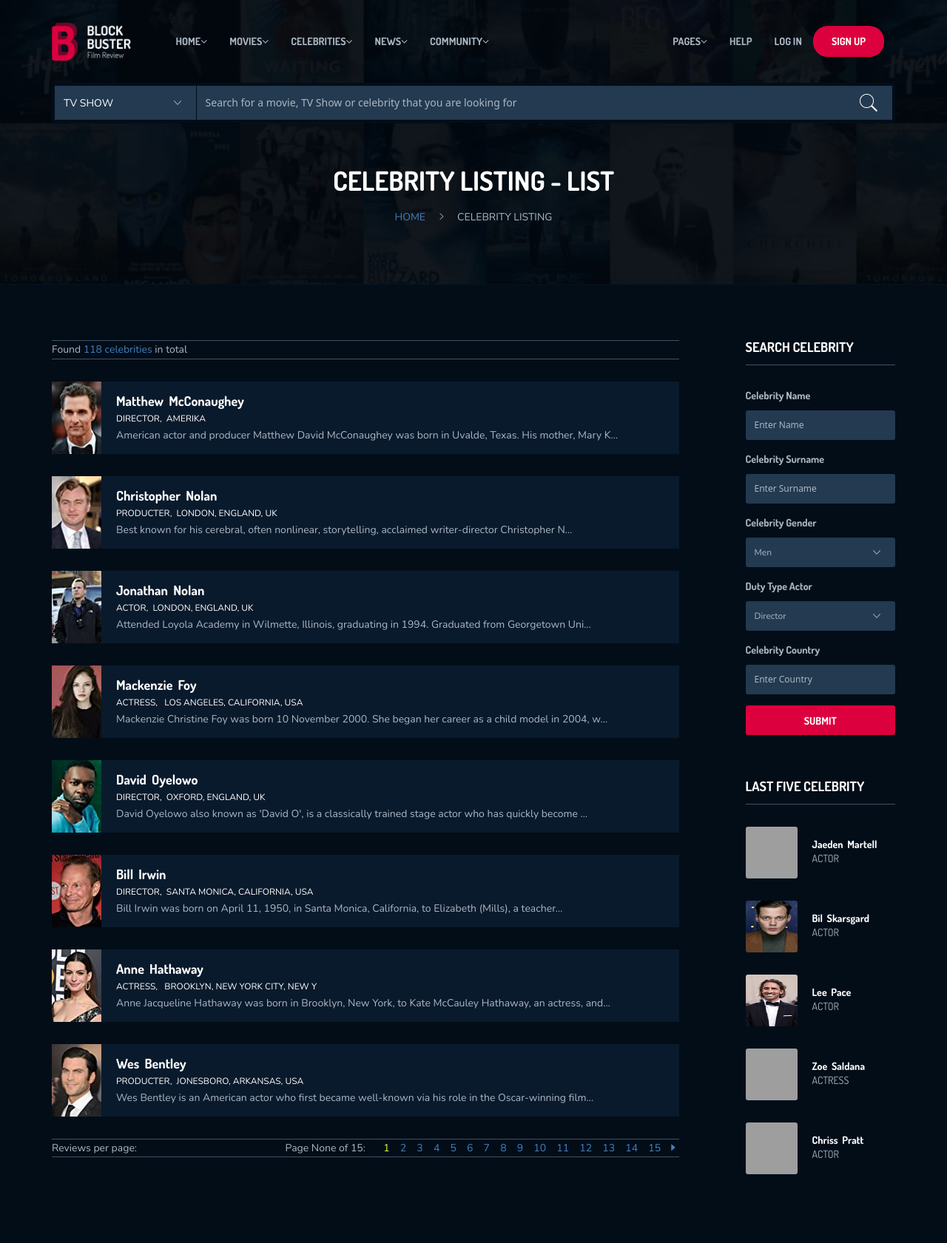
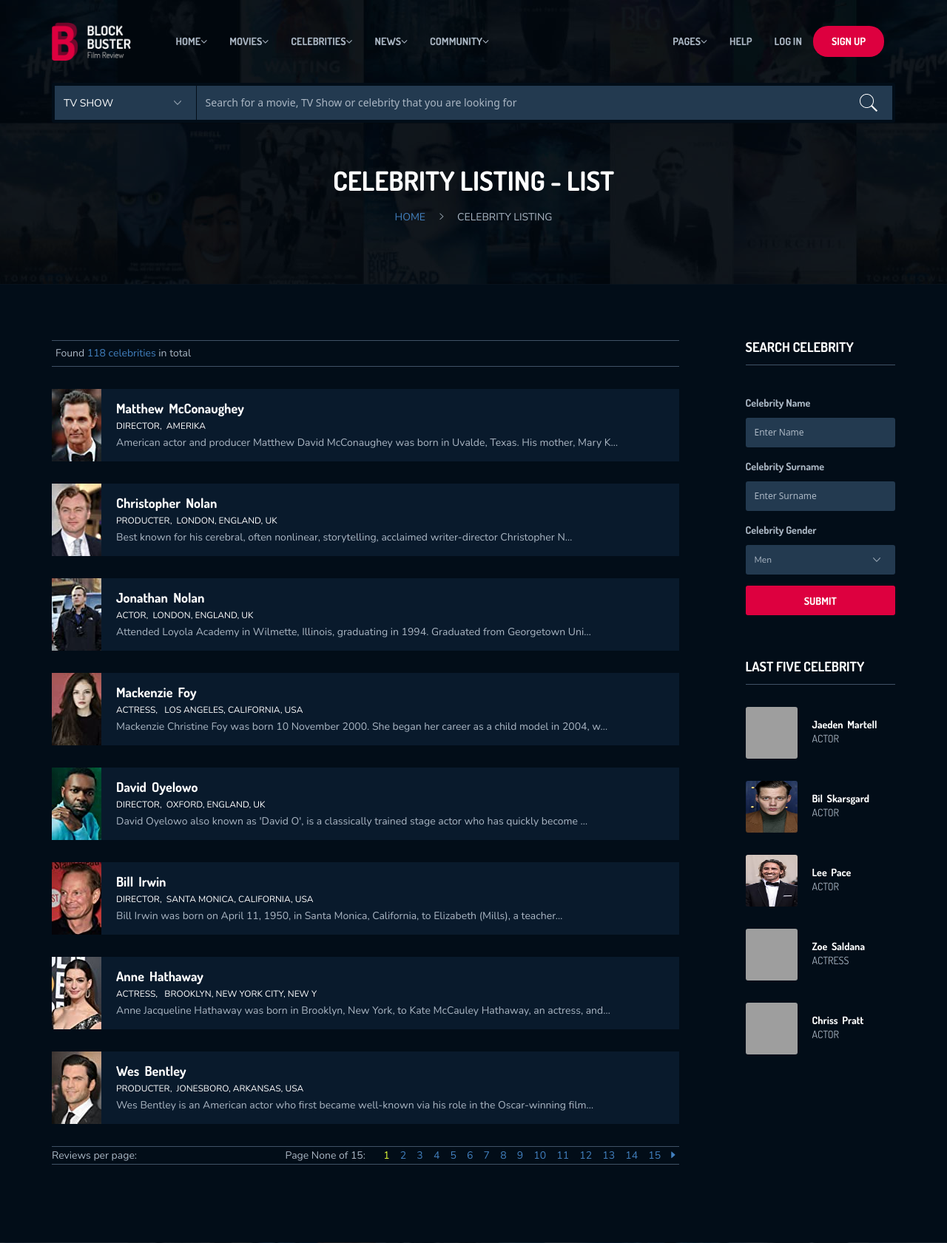
Before and after one commit to riadelimemmedov/Django-Film, a Django app: page /actor/actorlist in a window 1280 px wide. Shown: the top 1681 px of the page at 74% size. Run offline with Django 3.2, Linux system fonts and the light colour scheme; data comes from the database, SQL or seed files in the repository; some libraries are stand-ins or nearby versions; grey boxes are pictures that could not be loaded.

Commit message:
search actor finish

```diff
--- a/actor/static/actor/actorlist.js
+++ b/actor/static/actor/actorlist.js
@@ -5,13 +5,19 @@ console.log('Actor List')
 //!Html require tags for search with ajax
 const searchSubmitForm = document.getElementById('searchSubmitForm')
 const currentUrl = window.location.href
+const loadingrelatedfilmloader = document.getElementById('loadingrelatedfilmloader')
+const search_result_data_hide = document.getElementById('search_result_data_hide')
+const paginationpart = document.getElementById('paginationpart')
+const foundactorcount = document.getElementById('found-actor-count')
+const emptyvalueoferr = document.getElementById('emptyvalueoferr')
+let changedurl = window.location.href.substring(0,window.location.href.lastIndexOf('/')).replace('actor','')
+
+
 
 //!Sender data POST request with ajax
 const first_name_actor = document.getElementById('first_name_actor')
 const last_name_actor = document.getElementById('last_name_actor')
 const select_gender = document.getElementById('select_gender')
-const select_duty = document.getElementById('select_duty')
-const country_actor = document.getElementById('country_actor')
 
 
 //!GetCookie
@@ -40,17 +46,33 @@ select_gender.addEventListener('change',(e)=>{
     select_gender.value = e.target.value
 })
 
-//!Selected Duty Value
-select_duty.addEventListener('change',(e)=>{
-    select_duty.value = e.target.value
-})
+// //!Selected Duty Value
+// select_duty.addEventListener('change',(e)=>{
+//     select_duty.value = e.target.value
+// })
 
+//!Username and Lastname test null or undefined
 
 
 
 //!Ajax part search form
+const searchDataWithAjax = ()=>{
     searchSubmitForm.addEventListener('submit',(e)=>{
         e.preventDefault()
+
+        let active = true
+
+        if(active){
+            if(first_name_actor.value == '' || last_name_actor.value == ''){
+                emptyvalueoferr.style.display='block'
+
+                setTimeout(()=>{
+                    emptyvalueoferr.style.display='none'
+                },2000)
+
+                active=false
+            }
+            else{
                 $.ajax({
                     type: 'POST',
                     url:currentUrl,
@@ -59,14 +81,83 @@ searchSubmitForm.addEventListener('submit',(e)=>{
                         'first_name_actor':first_name_actor.value,
                         'last_name_actor':last_name_actor.value,
                         'select_gender':select_gender.value,
-            'select_duty':select_duty.value,
-            'country_actor':country_actor.value
                     },
                     success:function(response){
                         console.log('Reaksiya verdi SUCCESS');
+                        loadingrelatedfilmloader.firstElementChild.style.display = 'block'
+                        paginationpart.style.display = 'none'
+                        setTimeout(()=>{//setTimeOut 1500 yeni 1.5 saniye sonra isleyecek menasinda istifade olunur
+                            const find_actor = response.find_actor
+                            ////////////////////////////////////////////////////////////////
+                            emptyvalueoferr.style.display='none'
+                            loadingrelatedfilmloader.firstElementChild.style.display = 'none'
+                            search_result_data_hide.innerHTML = ''
+
+                            if(find_actor == undefined || find_actor==null ){
+                                search_result_data_hide.innerHTML = `
+                                    <div class="ui message" style="background-color:#E2E3E9;text-align:center !important;">
+                                        <strong>No relevant info was found on this topic</strong>
+                                    </div>`
+                                setTimeout(()=>{
+                                    search_result_data_hide.innerHTML = ''
+                                },5000)
+
+
+
+                                foundactorcount.firstElementChild.textContent = ''
+                                foundactorcount.firstElementChild.textContent = `0 ` + 'celebrities'
+                            }
+
+                            //Add Data InnnerHtml
+                            else{
+                                foundactorcount.firstElementChild.textContent = ''
+                                foundactorcount.firstElementChild.textContent = `${find_actor.length}` + 'celebrities'
+                                find_actor.forEach((actor)=>{
+                                    if(actor.duty_type_actor == 'Actorisa' && actor.gender_actor == 'F')//bu qadin bur aktyordur yeni => Actress dir
+                                        actor.duty_type_actor = 'Actress'
+                                    else if(actor.duty_type_actor == 'Actorisa' && actor.gender_actor == 'M'){
+                                        actor.duty_type_actor = 'Actor'
+                                    }
+
+                                    let actorurl = window.location.href.substring(0,window.location.href.lastIndexOf('/')).concat(`/${actor.slug_actor}`)
+                                    console.log('gelen aktyorun url deyeri slug ile', actorurl)
+
+                                    //Bura if else if ve else qarismir sadece ordan gelen datani yazdirmag ucun istifade olunur
+                                    search_result_data_hide.innerHTML += `
+                                        <div class="col-md-12">
+                                            <div class="ceb-item-style-2">
+                                                <img src="${changedurl}media/${actor.image_actor}" style="width: 67px !important; height: 98px !important;" alt="">
+                                                <div class="ceb-infor">
+                                                    <h2><a href="${actorurl}">${actor.first_name_actor} &nbsp;${actor.last_name_actor}</a></h2>
+                                                    <span>
+                                                            <span style="color: #ffffff !important;">${actor.duty_type_actor},&nbsp; ${actor.country_actor}</span>
+                                                            <p>${actor.biography_actor.substring(0,100)}...</p>
+                                                    </span>
+                                                </div>
+                                            </div>
+                                        </div>
+
+
+                                    `
+                                })
+                            }
+
+
+                        },2000)
                     },
                     error:function(err){
                         console.log('Xeta Bas Verdi')
                     }
                 })
+            }
+        }
+
+
     })
+}
+
+searchDataWithAjax()
+
+
+
+//Actyorun gelib gelmemeyini yoxla ajaxda varsa goster yoxdusa xeta ver
--- a/actor/templates/actor/actorlist.html
+++ b/actor/templates/actor/actorlist.html
@@ -2,10 +2,21 @@
 {% load static %}
 
 {% block title %}Actor List{% endblock title %}
+<script src="https://cdnjs.cloudflare.com/ajax/libs/semantic-ui/2.4.1/semantic.min.js" integrity="sha512-dqw6X88iGgZlTsONxZK9ePmJEFrmHwpuMrsUChjAw1mRUhUITE5QU9pkcSox+ynfLhL15Sv2al5A0LVyDCmtUw==" crossorigin="anonymous" referrerpolicy="no-referrer"></script>
 
 
 <body>
     {% block content %}
+
+    <div id="loadingrelatedfilmloader">
+        <div id="preloader" style="display: none;">
+            <img class="logo" src="{% static 'images/logo1.png' %}" alt="" width="119" height="58">
+            <div id="status">
+                <span></span>
+                <span></span>
+            </div>
+        </div>
+    </div>
             <!-- !Celebirity Panel -->
             <div class="hero common-hero">
                 <div class="container">
@@ -29,9 +40,10 @@
                     <div class="row ipad-width2">
                         <div class="col-md-9 col-sm-12 col-xs-12">
                             <div class="topbar-filter">
-                                <p class="pad-change">Found <span>{{actors|length}} celebrities</span> in total</p>
+                                <p class="pad-change" id="found-actor-count" style="padding: 5px !important;">Found <span>{{actors|length}} celebrities</span> in total</p>
                             </div>
                             <div class="row">
+                                <div id="search_result_data_hide">
                                     {% for actor in pages_actors %}<!-- !Burani nezerinde saxla -->
                                         <div class="col-md-12">
                                             <div class="ceb-item-style-2">
@@ -62,7 +74,8 @@
                                         </div>
                                     {% endfor %}
                                 </div>
-                            <div class="topbar-filter">
+                            </div>
+                            <div class="topbar-filter" id="paginationpart">
                                 <label>Reviews per page:</label>
                                 <div class="pagination2">
                                     <span>Page {{page}} of {{paginator.num_pages}}:</span>
@@ -92,17 +105,20 @@
                                 </div>
                             </div>
                         </div>
+
+
                         <div class="col-md-3 col-xs-12 col-sm-12">
                             <div class="sidebar">
                                 <div class="searh-form">
                                     <h4 class="sb-title">Search celebrity</h4>
+                                    <small style="color:#d63031 !important;font-size: 14.5px !important;display:none" id="emptyvalueoferr">Enter the places that are empty</small>
                                     <!-- !Search Actor With Ajax => this is search form -->
                                     <form class="form-style-1 celebrity-form" id="searchSubmitForm"><!-- ?burda ne action na nedeki formun methood deyerine ehtiyac var cunki biz bunlari insaAllah jquery ajax ile yazaciyig -->
                                         <div class="row">
 
                                             <!-- Bura actyorun adi hissedir -->
                                             <div class="col-md-12 form-it">
-                                                <label>Celebrity Name</label>
+                                                <label style="margin-top: 10px;">Celebrity Name</label>
                                                 <input type="text" id="first_name_actor" name="first_name_actor" placeholder="Enter Name">
                                             </div>
 
@@ -121,23 +137,6 @@
                                                 </select>
                                             </div>
 
-                                            <!-- Bura actyorun pese secme hissesidir -->
-                                            <div class="col-md-12 form-it"><!-- duty_type_actor bura -->
-                                                <label>Duty Type Actor</label>
-                                                <select id="select_duty">
-                                                    <option value="director">Director</option>
-                                                    <option value="writer">Writer</option>
-                                                    <option value="actor">Actor</option>
-                                                    <option value="actress">Actress</option>
-                                                </select>
-                                            </div>
-
-                                            <!-- Bura actyorun olke hissesidir -->
-                                            <div class="col-md-12 form-it">
-                                                <label>Celebrity Country</label>
-                                                <input type="text" id="country_actor" name="country_actor" placeholder="Enter Country">
-                                            </div>
-
 
                                             <div class="col-md-12 ">
                                                 <input class="submit" type="submit" value="submit"><!-- eger form icinde buton varsa ve hemin buton backende ve ya basqa bir yere sorgu atirsa ve ya data gonderirse bu zaman mutleq sekilde butonun type deyeri submit olmalidir mutleq ve mutleq sekilde butonun type deyeri submit olmalidir hemcinin inputdada beledir -->
@@ -146,6 +145,9 @@
                                         </div>
                                     </form>
                                 </div>
+
+
+
 
                                 <div class="celebrities">
                                     <h4 class="sb-title">Last Five Celebrity</h4>
--- a/actor/urls.py
+++ b/actor/urls.py
@@ -7,3 +7,6 @@ urlpatterns = [
     path('actorlist',actorListView,name='actorListView'),
     path('<slug>',actorDetailView,name='actorDetailView'),
 ]
+
+
+#enter the places that are empty => xetani gostermek ucun text kimi bunu yazaram
--- a/actor/views.py
+++ b/actor/views.py
@@ -25,8 +25,12 @@ def actorListView(request):
         first_name_actor = request.POST.get('first_name_actor')
         last_name_actor = request.POST.get('last_name_actor')
         select_gender = request.POST.get('select_gender')
-        select_duty = request.POST.get('select_duty')
-        country_actor = request.POST.get('country_actor')
+
+        actor = Actor.objects.filter(gender_actor=select_gender)
+        print('geldi genler',actor)
+
+
+        #print(select_gender)
 
         # print('POST REQUESTDEN DATALAR GELDI DEYESEN')
         # print('#################################################################')
@@ -37,13 +41,19 @@ def actorListView(request):
         # print('First Name',select_duty)
         # print('First Name',country_actor)
 
-        if(first_name_actor and last_name_actor and select_gender and select_duty and country_actor):
+        #istifadeci secir meselen => M amma qadin adi yazir
+
+        if(first_name_actor and last_name_actor and select_gender):
             find_data = Actor.objects.filter(Q(first_name_actor__iexact=first_name_actor)|
-                                            Q(last_name_actor__iexact=last_name_actor)|
-                                            Q(gender_actor__iexact=select_gender)&
-                                            Q(duty_type_actor__iexact=select_duty)&
-                                            Q(country_actor__iexact=country_actor))
-            print('Data Tapilmaga calisi',find_data)
+                                            Q(last_name_actor__iexact=last_name_actor)&  #and ile baglayirsansa & isare yeni Js de && denedir yeni and ile bag;layirnsasa her iki terefdeki sert dogru olmalidir
+                                            Q(gender_actor=select_gender)).distinct()
+            print('tada tapildi',find_data)
+            if find_data:
+                actor_list = list(find_data.values())
+                print(actor_list)
+                print('Ajax response dondu')
+                return JsonResponse({'find_actor':actor_list},safe=False)
+
 
         #!country ni cixardarsan butun html ve js den ajaxdan hemcinnin hemcinin viewdede temizle yerini menasizdi cunki
     context = {
--- a/movie/templates/movie/detailfilm.html
+++ b/movie/templates/movie/detailfilm.html
@@ -4,7 +4,6 @@
 
 {% block title %} {{movie.title_movie}} {% endblock title %}
 
-<script src="https://cdnjs.cloudflare.com/ajax/libs/semantic-ui/2.4.1/semantic.min.js" integrity="sha512-dqw6X88iGgZlTsONxZK9ePmJEFrmHwpuMrsUChjAw1mRUhUITE5QU9pkcSox+ynfLhL15Sv2al5A0LVyDCmtUw==" crossorigin="anonymous" referrerpolicy="no-referrer"></script>
 <link rel="stylesheet" href="https://use.fontawesome.com/releases/v5.6.1/css/all.css"
 		integrity="sha384-gfdkjb5BdAXd+lj+gudLWI+BXq4IuLW5IT+brZEZsLFm++aCMlF1V92rMkPaX4PP" crossorigin="anonymous">
 
```
Also changed, not shown: deneme.py (+100 -0 lines). Lines whose indentation alone changed are shown as unchanged.
